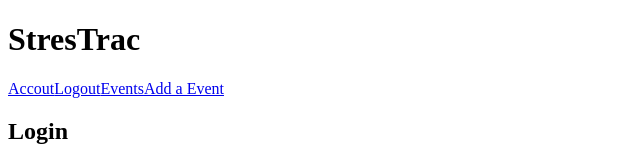
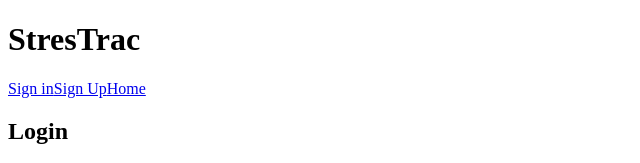
Before and after one commit to dsl2022/stressTrac-client, a React (Create React App) app: page /login in a window 1280 px wide. Shown: the top 163 px of the page, without its empty margins (0-640 px from the left). Built offline with nearby package versions, Linux system fonts and the light colour scheme.

Commit message:
fix the login and logout refresh issue

```diff
--- a/src/components/Header/Header.js
+++ b/src/components/Header/Header.js
@@ -1,25 +1,34 @@
 import React, { Component } from 'react'
 import { Link } from 'react-router-dom'
 import TokenService from '../../services/token-service'
+import LoginLogoutContext from '../../context/LoginLogoutContext'
+
 // import './Header.css'
 //import { Redirect } from 'react-router-dom'
 
 export default class Header extends Component {
-  constructor(props){
-    super(props)
-    this.state = {
-      hideLogout:true
-    }
+  // constructor(props){
+  //   super(props)
+  //   this.state = {
+  //     hasAuthToken:TokenService.hasAuthToken()
+  //   }
+  // }
+  state = {
+       hasAuthToken:TokenService.hasAuthToken()
   }
+  static contextType = LoginLogoutContext
+
+
   handleLogoutClick=()=>{
     TokenService.clearAuthToken();
-    this.setState({hideLogout:false})
+    this.context.setHideLogoutTrue()
+    //this.setState({hideLogout:this.context.hideLogout})
     //debugger
 
     //console.log(this.props)
   }
   renderLogoutAndAccountLink() {
-
+    console.log(this.context,'test context in header')
     return (
       <div className='Header__logged-in'>
         <Link
@@ -48,6 +57,7 @@ export default class Header extends Component {
 
   renderLoginLink() {
     console.log(TokenService.hasAuthToken(),'test has token')
+    console.log(this.context.setHideLogoutTrue)
     return (
       <div className='Header__not-logged-in'>
 
@@ -69,18 +79,27 @@ export default class Header extends Component {
 
   render() {
     // TODO: login and logout doesn't refresh immediately.
-    console.log(window.location.pathname,'test location')
+    //console.log(window.location.pathname,'test location')
     // if(window.location.pathname==='/login'){
     //   const hideLogout=true
     // }
+    let renderHeader
+
+     if(TokenService.hasAuthToken())
+     renderHeader = this.renderLogoutAndAccountLink()
+
+     if(!TokenService.hasAuthToken())
+     renderHeader = this.renderLoginLink()
+
+    // {TokenService.hasAuthToken()
+    //   ? this.renderLogoutAndAccountLink()
+    //   :this.renderLoginLink()
+    //   }
     return <>
       <nav className='Header'>
 
+       {renderHeader}
 
-        {this.state.hideLogout
-          ? this.renderLogoutAndAccountLink()
-          :this.renderLoginLink()
-          }
 
       </nav>
 
--- a/src/components/LoginForm/LoginForm.js
+++ b/src/components/LoginForm/LoginForm.js
@@ -2,12 +2,13 @@ import React, { Component } from 'react'
 //import { button, input } from '../Utils/Utils'
 import TokenService from '../../services/token-service'
 import AuthApiService from '../../services/auth-api-service'
-import UserIdContext from '../../context/UserIdContext'
+//import UserIdContext from '../../context/UserIdContext'
+import LoginLogoutContext from '../../context/LoginLogoutContext'
 export default class LoginForm extends Component {
   static defaultProps = {
     onLoginSuccess: () => {}
   }
-  static contextType = UserIdContext;
+  static contextType = LoginLogoutContext;
 
   state = { error: null }
 
@@ -28,6 +29,7 @@ export default class LoginForm extends Component {
            TokenService.saveAuthToken(res.authToken)
            this.props.onLoginSuccess()
          })
+         .then(()=>this.context.setHideLogutFalse())
          .catch(res => {
            this.setState({ error: res.error })
          })
--- /dev/null
+++ b/src/context/LoginLogoutContext.js
@@ -0,0 +1,37 @@
+import React,{Component} from 'react'
+
+const LoginLogoutContext = React.createContext({
+  hideLogout:true,
+  setHideLogutTrue:()=>{},
+  setHideLogutFalse:()=>{}
+})
+
+export default LoginLogoutContext
+
+
+export class LoginLogoutContextProvider extends Component{
+  state={
+    hideLogout:''
+  };
+
+  setHideLogutTrue=()=>{
+    this.setState({hideLogout:true})
+  }
+
+  setHideLogutFalse=()=>{
+    this.setState({hideLogout:true})
+  }
+
+  render(){
+    const value={
+      setHideLogutTrue:this.setHideLogutTrue,
+      setHideLogutFalse:this.setHideLogutFalse,
+      hideLogout:this.state.hideLogout
+    }
+    return(
+      <LoginLogoutContext.Provider value={value}>
+         {this.props.children}
+      </LoginLogoutContext.Provider>
+    )
+  }
+}
--- a/src/index.js
+++ b/src/index.js
@@ -5,14 +5,14 @@ import App from './components/App/App';
 import {BrowserRouter} from 'react-router-dom'
 import { EventListProvider } from './context/EventListContext'
 import {EventProvider} from './context/EventContext'
-
+import {LoginLogoutContextProvider} from './context/LoginLogoutContext'
 ReactDOM.render(
 <BrowserRouter>
   <EventListProvider>
     <EventProvider>
-
-      <App />
-
+      <LoginLogoutContextProvider>
+        <App />
+      </LoginLogoutContextProvider>
     </EventProvider>
   </EventListProvider>
 </BrowserRouter>, document.getElementById('root'));
```
